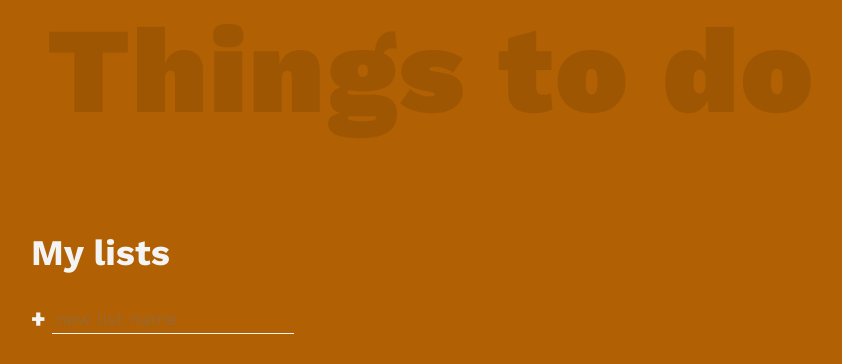
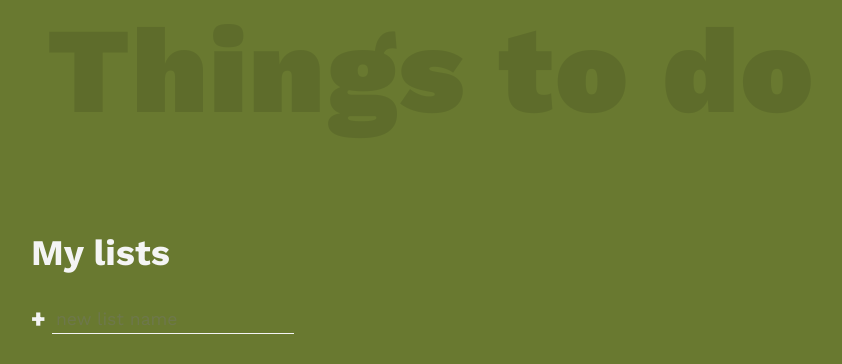
Before and after one commit to ShaikMoAbdullah/ToDo-App, a plain HTML site: page index.html in a window 1280 px wide. Shown: the whole page, without its empty margins (209-1051 px from the left). Drawn offline with nearby package versions, Linux system fonts and the light colour scheme.

Commit message:
Made the code optimized

```diff
--- a/style.css
+++ b/style.css
@@ -1,5 +1,5 @@
 :root {
-  --clr-primary: rgb(177, 96, 3);;
+  --clr-primary: rgb(105, 121, 48);;
   --clr-light: #f4f4f4;
   --clr-dark: #333;
   --clr-warning: rgb(99, 36, 36);
```
Also changed, not shown: img/box-sizing.jpg (deleted), img/calc.jpg (deleted), img/center-vertically-css.png (deleted), img/css-gradients.jpg (deleted), img/free-hosting.jpg (deleted), img/grid-fallback.jpg (deleted), img/gulp-plus-sass.jpg (deleted), img/skiing.jpg (deleted).
